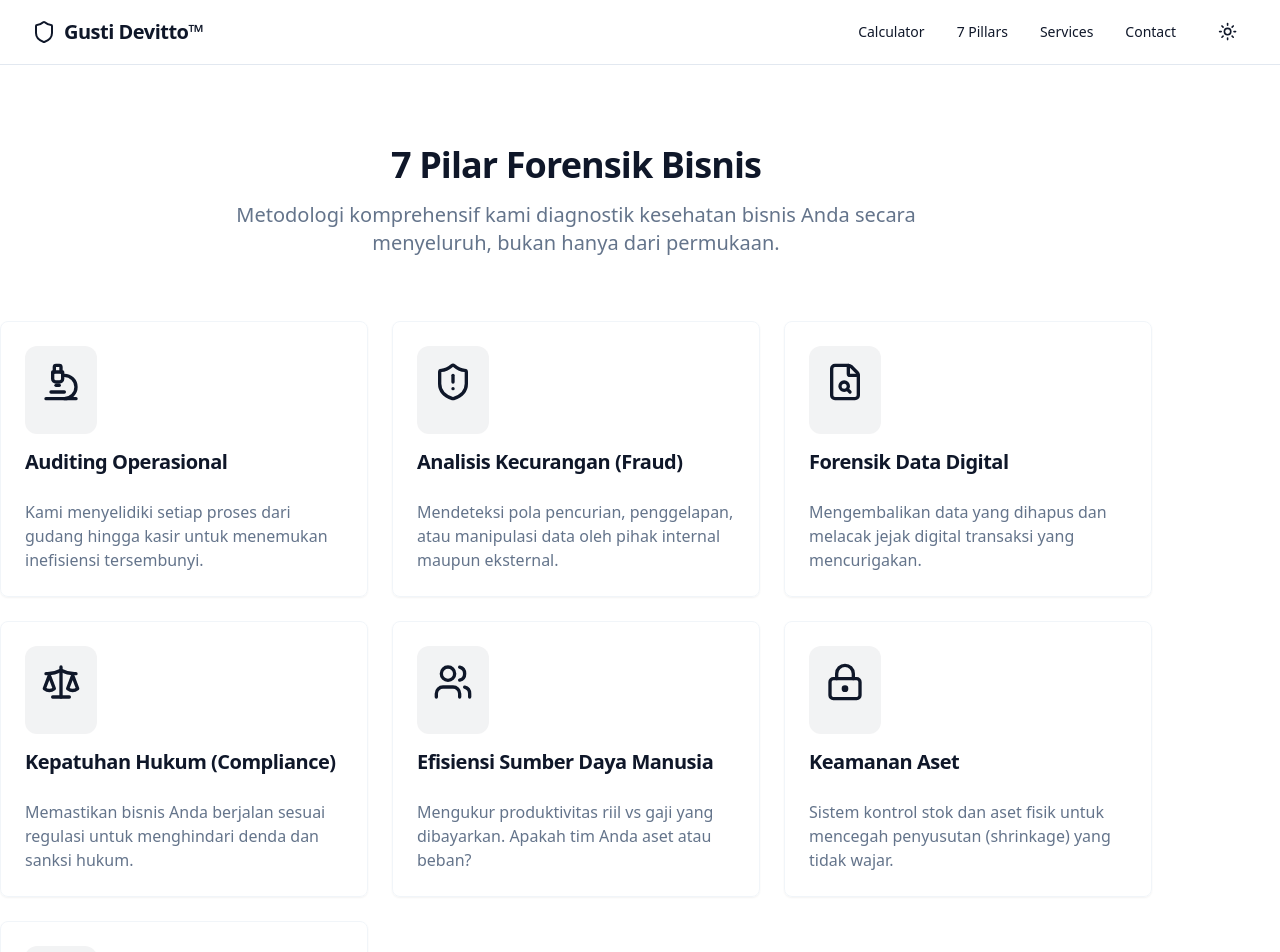
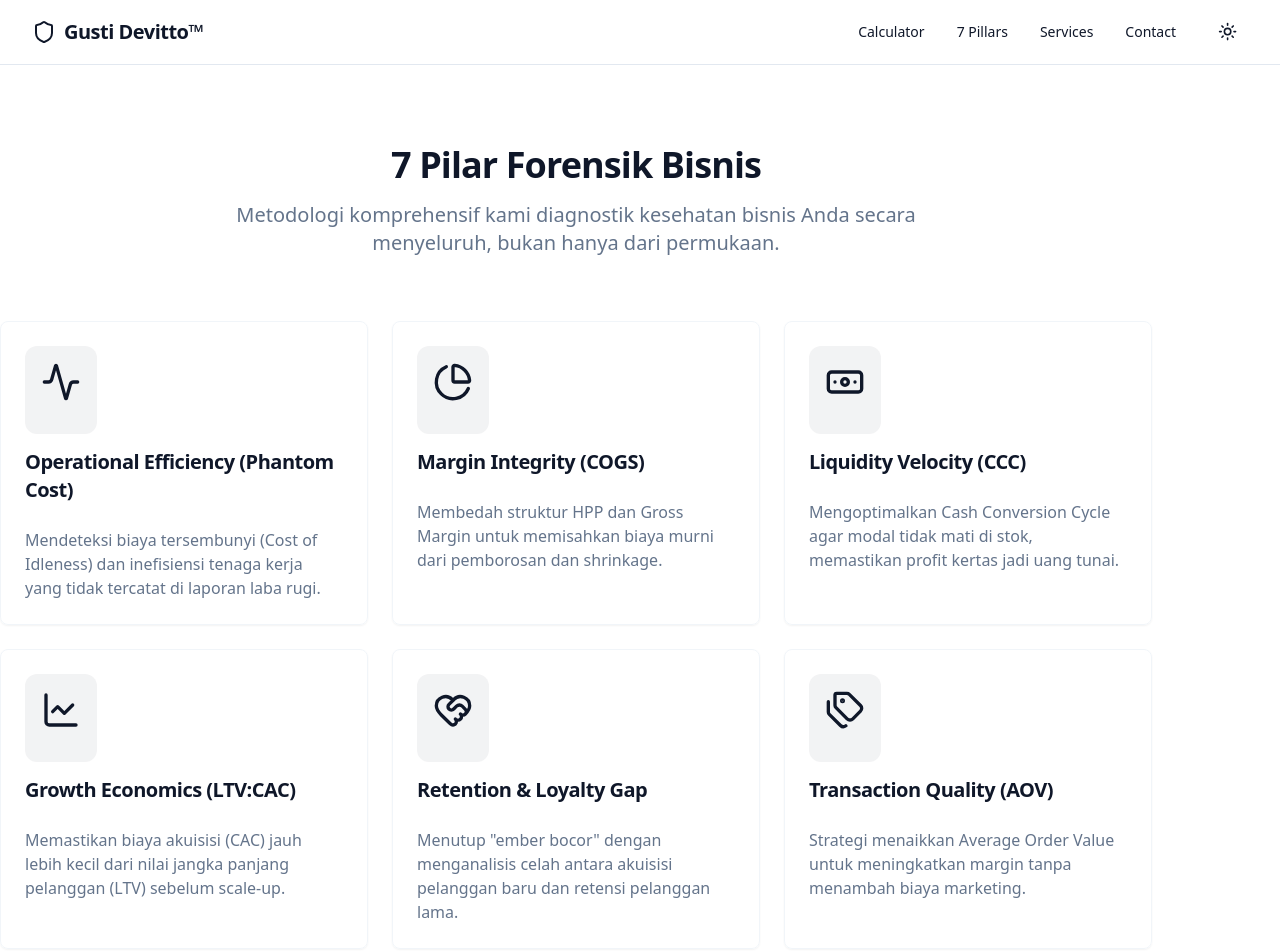
Before and after one commit to gustidevitto/gustidevitto-forensics-site, a React (Vite) app: page /forensics-pillars in a window 1280 px wide. Shown: the top 952 px of the page. Built offline with nearby package versions, Linux system fonts and the light colour scheme.

Commit message:
refining 7 pilar

```diff
--- a/src/routes/forensics-pillars.tsx
+++ b/src/routes/forensics-pillars.tsx
@@ -1,7 +1,7 @@
 import { createFileRoute, Link } from '@tanstack/react-router'
 import { Card, CardContent, CardDescription, CardHeader, CardTitle } from '@/components/ui/card'
 import { Button } from '@/components/ui/button'
-import { Microscope, Scale, FileSearch, ShieldAlert, BarChart3, Users, LockKeyhole } from 'lucide-react'
+import { Activity, PieChart, Banknote, LineChart, HeartHandshake, Tags, Anchor } from 'lucide-react'
 
 export const Route = createFileRoute('/forensics-pillars')({
     component: ForensicsPillars,
@@ -10,39 +10,39 @@ export const Route = createFileRoute('/forensics-pillars')({
 function ForensicsPillars() {
     const pillars = [
         {
-            title: "Auditing Operasional",
-            icon: <Microscope className="h-10 w-10 text-primary mb-4" />,
-            desc: "Kami menyelidiki setiap proses dari gudang hingga kasir untuk menemukan inefisiensi tersembunyi."
+            title: "Operational Efficiency (Phantom Cost)",
+            icon: <Activity className="h-10 w-10 text-primary mb-4" />,
+            desc: "Mendeteksi biaya tersembunyi (Cost of Idleness) dan inefisiensi tenaga kerja yang tidak tercatat di laporan laba rugi."
         },
         {
-            title: "Analisis Kecurangan (Fraud)",
-            icon: <ShieldAlert className="h-10 w-10 text-primary mb-4" />,
-            desc: "Mendeteksi pola pencurian, penggelapan, atau manipulasi data oleh pihak internal maupun eksternal."
+            title: "Margin Integrity (COGS)",
+            icon: <PieChart className="h-10 w-10 text-primary mb-4" />,
+            desc: "Membedah struktur HPP dan Gross Margin untuk memisahkan biaya murni dari pemborosan dan shrinkage."
         },
         {
-            title: "Forensik Data Digital",
-            icon: <FileSearch className="h-10 w-10 text-primary mb-4" />,
-            desc: "Mengembalikan data yang dihapus dan melacak jejak digital transaksi yang mencurigakan."
+            title: "Liquidity Velocity (CCC)",
+            icon: <Banknote className="h-10 w-10 text-primary mb-4" />,
+            desc: "Mengoptimalkan Cash Conversion Cycle agar modal tidak mati di stok, memastikan profit kertas jadi uang tunai."
         },
         {
-            title: "Kepatuhan Hukum (Compliance)",
-            icon: <Scale className="h-10 w-10 text-primary mb-4" />,
-            desc: "Memastikan bisnis Anda berjalan sesuai regulasi untuk menghindari denda dan sanksi hukum."
+            title: "Growth Economics (LTV:CAC)",
+            icon: <LineChart className="h-10 w-10 text-primary mb-4" />,
+            desc: "Memastikan biaya akuisisi (CAC) jauh lebih kecil dari nilai jangka panjang pelanggan (LTV) sebelum scale-up."
         },
         {
-            title: "Efisiensi Sumber Daya Manusia",
-            icon: <Users className="h-10 w-10 text-primary mb-4" />,
-            desc: "Mengukur produktivitas riil vs gaji yang dibayarkan. Apakah tim Anda aset atau beban?"
+            title: "Retention & Loyalty Gap",
+            icon: <HeartHandshake className="h-10 w-10 text-primary mb-4" />,
+            desc: "Menutup \"ember bocor\" dengan menganalisis celah antara akuisisi pelanggan baru dan retensi pelanggan lama."
         },
         {
-            title: "Keamanan Aset",
-            icon: <LockKeyhole className="h-10 w-10 text-primary mb-4" />,
-            desc: "Sistem kontrol stok dan aset fisik untuk mencegah penyusutan (shrinkage) yang tidak wajar."
+            title: "Transaction Quality (AOV)",
+            icon: <Tags className="h-10 w-10 text-primary mb-4" />,
+            desc: "Strategi menaikkan Average Order Value untuk meningkatkan margin tanpa menambah biaya marketing."
         },
         {
-            title: "Profitabilitas & Cashflow",
-            icon: <BarChart3 className="h-10 w-10 text-primary mb-4" />,
-            desc: "Analisis mendalam arus kas untuk memastikan profit di atas kertas menjadi uang tunai di bank."
+            title: "Survival Threshold (BEP)",
+            icon: <Anchor className="h-10 w-10 text-primary mb-4" />,
+            desc: "Analisis titik impas dinamis untuk mengetahui batas aman penurunan omzet sebelum bisnis merugi."
         }
     ]
 
--- a/src/routes/index.tsx
+++ b/src/routes/index.tsx
@@ -1,6 +1,6 @@
 import { createFileRoute, Link } from '@tanstack/react-router'
 import { Button } from "@/components/ui/button"
-import { ArrowRight, ShieldCheck, TrendingUp, AlertTriangle } from "lucide-react"
+import { ArrowRight, ShieldCheck, Activity, PieChart, LineChart, AlertTriangle } from "lucide-react"
 
 export const Route = createFileRoute('/')({
     component: Index,
@@ -68,19 +68,19 @@ function Index() {
                     <div className="grid md:grid-cols-3 gap-8">
                         {[
                             {
-                                icon: <AlertTriangle className="w-10 h-10 text-primary" />,
-                                title: "Deteksi Dini",
-                                desc: "Temukan 'Phantom Costs' sebelum menjadi kerugian permanen dalam neraca Anda."
+                                icon: <Activity className="w-10 h-10 text-primary" />,
+                                title: "Operational Efficiency",
+                                desc: "Stop pemborosan payroll dan idle time yang tersembunyi (Phantom Costs)."
                             },
                             {
-                                icon: <TrendingUp className="w-10 h-10 text-primary" />,
-                                title: "Optimasi Profit",
-                                desc: "Ubah biaya terbuang menjadi profit margin yang sehat tanpa menambah penjualan."
+                                icon: <PieChart className="w-10 h-10 text-primary" />,
+                                title: "Margin Integrity",
+                                desc: "Bedah struktur HPP & Gross Margin untuk memisahkan biaya murni vs kebocoran."
                             },
                             {
-                                icon: <ShieldCheck className="w-10 h-10 text-primary" />,
-                                title: "Keamanan Sistem",
-                                desc: "Bangun sistem kontrol yang tahan terhadap kebocoran dan fraud internal."
+                                icon: <LineChart className="w-10 h-10 text-primary" />,
+                                title: "Growth Economics",
+                                desc: "Pastikan Unit Economics (CAC:LTV) sehat sebelum Anda burning money untuk scale-up."
                             }
                         ].map((feature, idx) => (
                             <div key={idx} className="bg-card p-8 rounded-xl border hover:border-primary/50 transition-colors shadow-sm">
```
